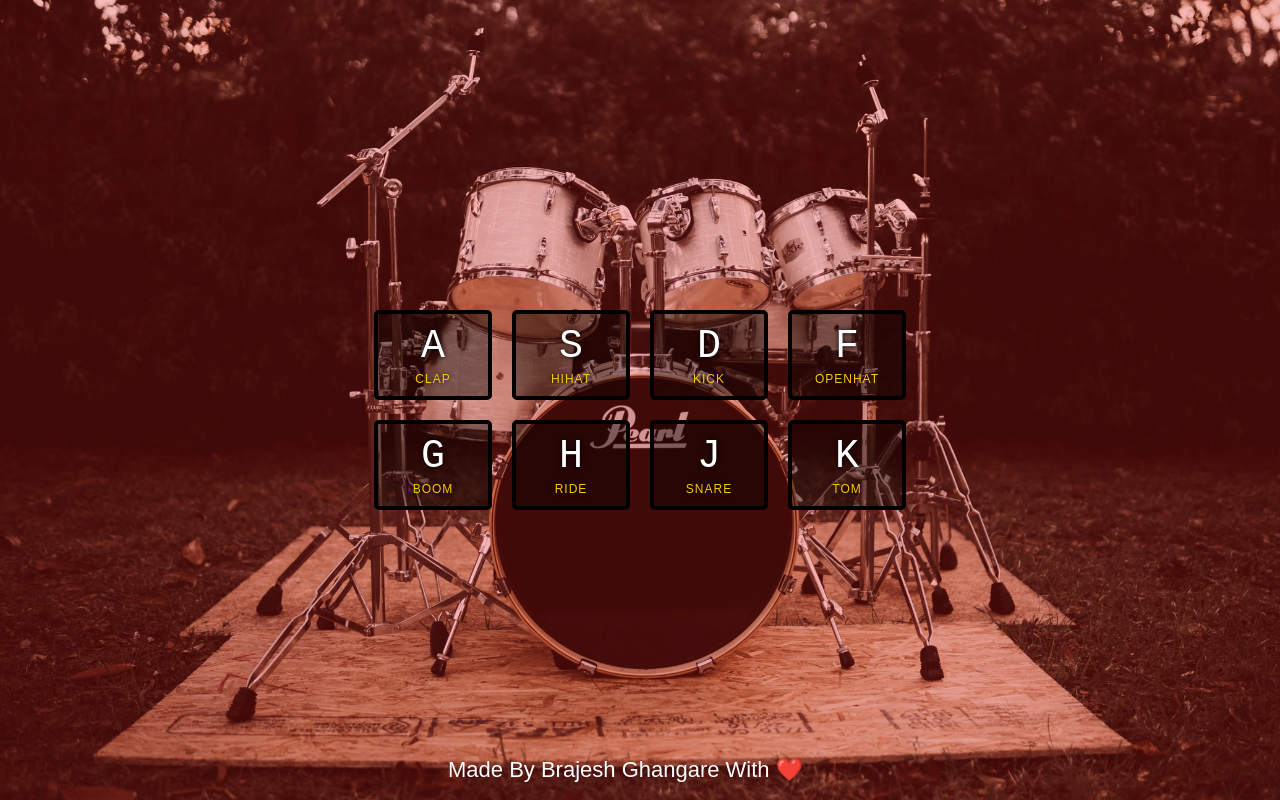
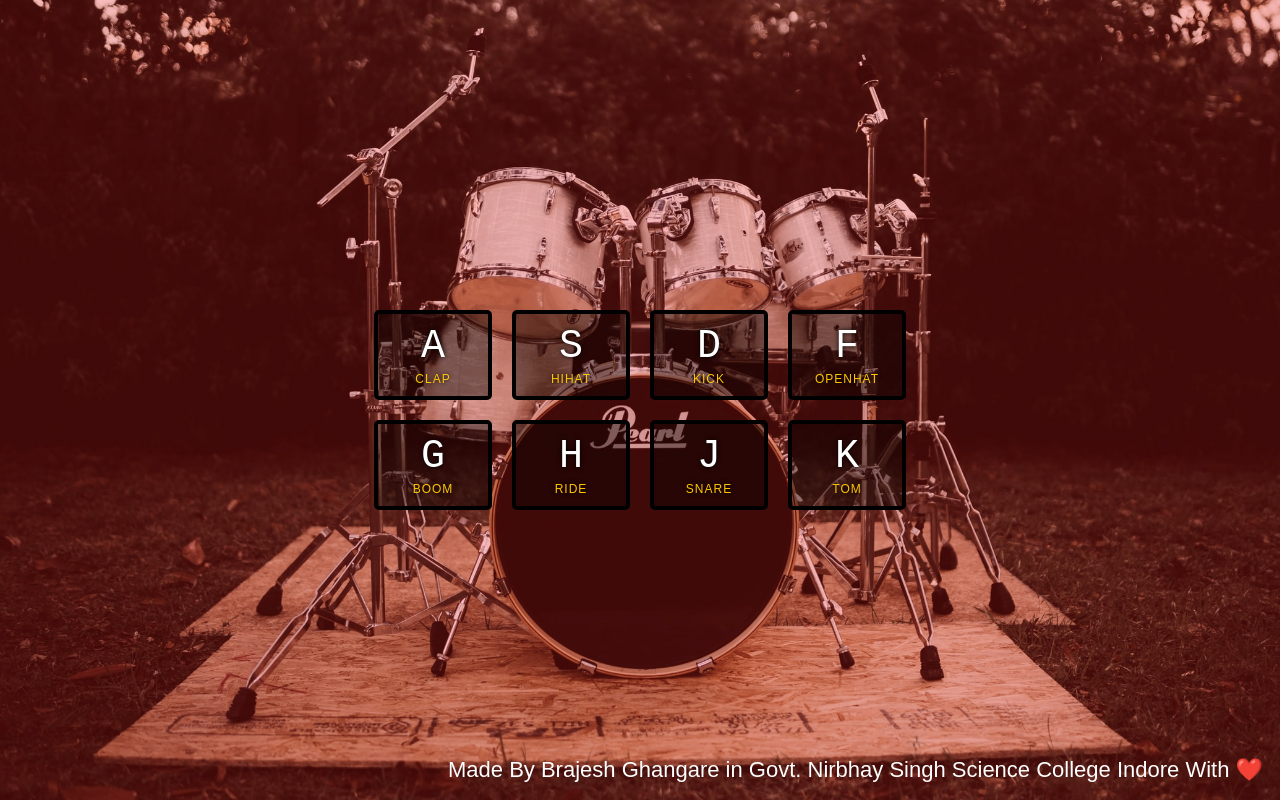
Before and after one commit to Brajesh55/Drum, a plain HTML site: page index.html in a window 1280 px wide. Drawn offline with Linux system fonts and the light colour scheme.

Commit message:
Update index.html

```diff
--- a/index.html
+++ b/index.html
@@ -53,7 +53,7 @@
 
         </div>
 
-        <h4>Made By Brajesh Ghangare With ❤️ </h4>
+        <h4>Made By Brajesh Ghangare in Govt. Nirbhay Singh Science College Indore With ❤️ </h4>
     </div>
 
     <audio data-key="65" src="01 - JavaScript Drum Kit_sounds_clap.wav"></audio>
```
